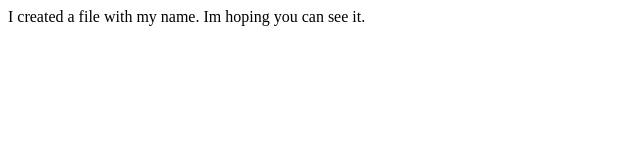
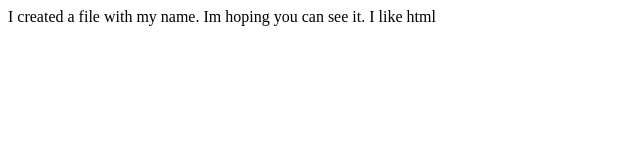
Before and after one commit to Stefanfletcher123/gitsessiontwo, a plain HTML site: page Leunor.html in a window 1280 px wide. Shown: the full height of the page, 0-640 px from the left. Drawn offline with Linux system fonts and the light colour scheme.

Commit message:
Updating the body tag

```diff
--- a/Leunor.html
+++ b/Leunor.html
@@ -1 +1,5 @@
 I created a file with my name. Im hoping you can see it.
+
+<body>
+  <p1> I like html </p1>
+</body>
```
